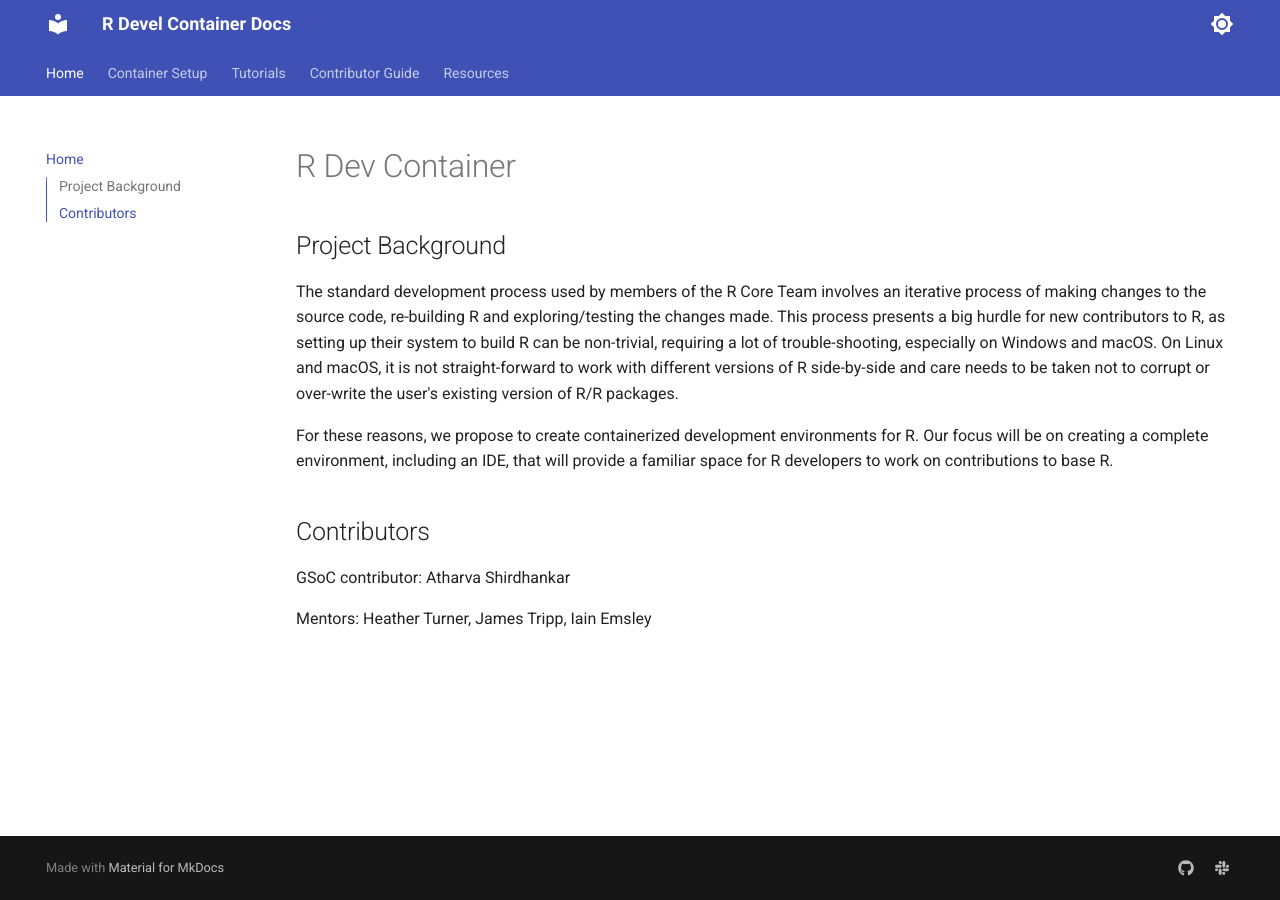
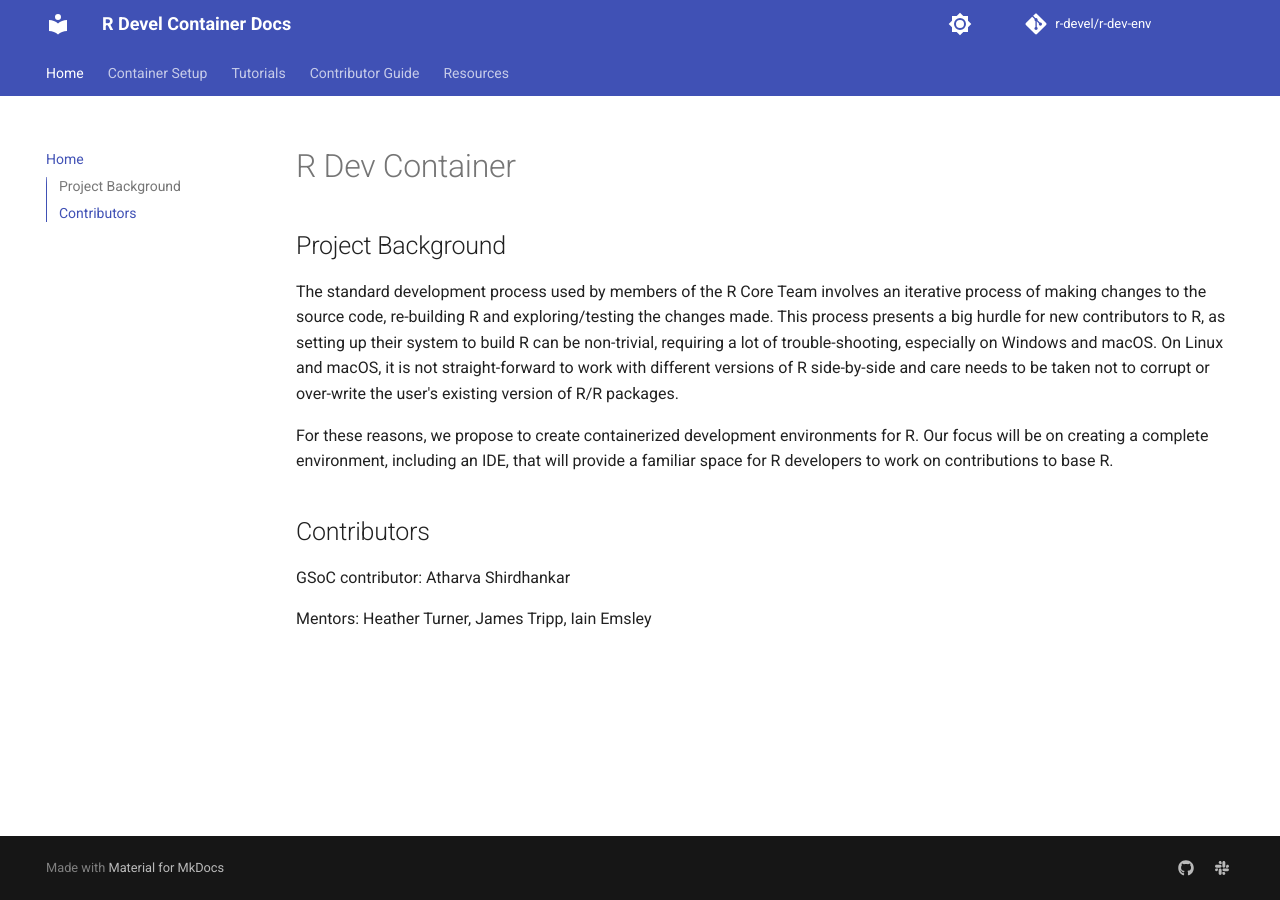
Before and after one commit to r-devel/r-dev-env, an MkDocs documentation site: the page built from docs/index.md, in a window 1280 px wide. Built offline with MkDocs 1.6.1 and Material for MkDocs 9.7.7, drawn with Linux system fonts in a browser that asks for light colours; plug-ins that fetch from the network failed and are left out; comment, search, counter and statistics services are not loaded.

```diff
--- a/mkdocs.yml
+++ b/mkdocs.yml
@@ -1,4 +1,6 @@
 site_name: R Devel Container Docs
+repo_name: r-devel/r-dev-env
+repo_url: https://github.com/r-devel/r-dev-env
 nav:
     - 'Home': index.md
     - 'Container Setup':
@@ -17,6 +19,7 @@ nav:
         - 'contributor_guide/contributing_to_docs.md'
         - 'contributor_guide/contributing_to_codebase.md'
     - 'Resources' : resources.md
+
 theme:
   name: material
   features:
@@ -47,7 +50,7 @@ theme:
 
 plugins:
   - social
-  - optimize
+
 
 extra:
   social:
@@ -55,6 +58,9 @@ extra:
       link: https://github.com/r-devel/r-dev-env/
     - icon: fontawesome/brands/slack
       link: https://r-contributors.slack.com/
+
+
+
 
 markdown_extensions:
   - pymdownx.highlight:
```
